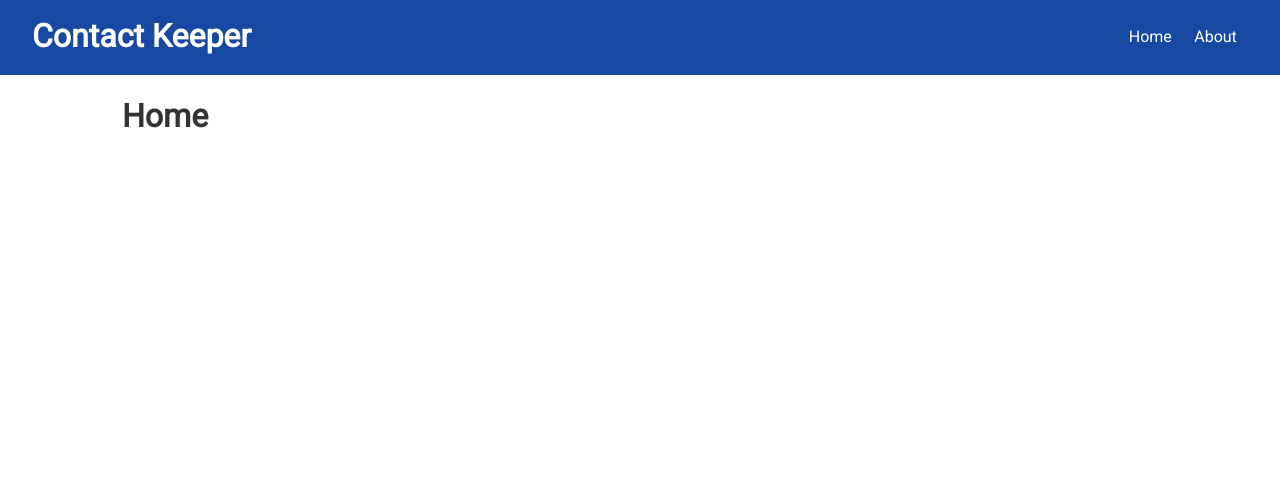
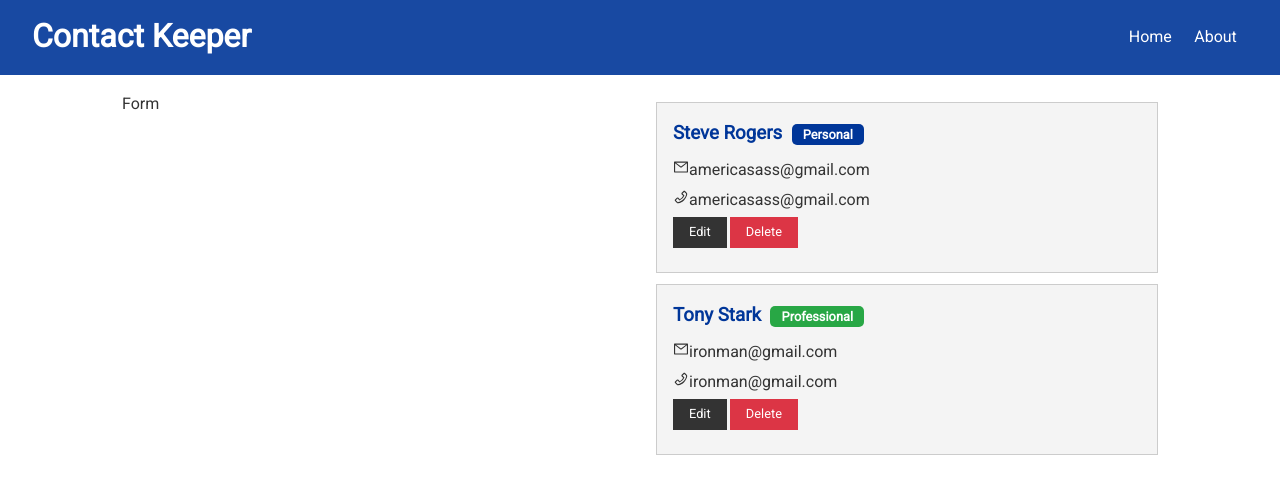
Before and after one commit to Moonbladez/contact-keeper, a React (Create React App) app in the folder client/: page / in a window 1280 px wide. Shown: the top 494 px of the page. Built offline with nearby package versions, Linux system fonts and the light colour scheme.

Commit message:
added contacts and individual contact item

```diff
--- a/client/package.json
+++ b/client/package.json
@@ -9,6 +9,7 @@
 		"axios": "^0.19.2",
 		"react": "^16.13.1",
 		"react-dom": "^16.13.1",
+		"react-icons": "^3.10.0",
 		"react-router-dom": "^5.2.0",
 		"react-scripts": "3.4.1",
 		"react-transition-group": "^4.4.1",
--- a/client/src/App.css
+++ b/client/src/App.css
@@ -110,24 +110,31 @@
 .p {
   padding: 0.5rem;
 }
+
 .p-1 {
   padding: 1rem;
 }
+
 .p-2 {
   padding: 2rem;
 }
+
 .p-3 {
   padding: 3rem;
 }
+
 .py {
   padding: 0.5rem 0;
 }
+
 .py-1 {
   padding: 1rem 0;
 }
+
 .py-2 {
   padding: 2rem 0;
 }
+
 .py-3 {
   padding: 3rem 0;
 }
@@ -136,24 +143,31 @@
 .m {
   margin: 0.5rem;
 }
+
 .m-1 {
   margin: 1rem;
 }
+
 .m-2 {
   margin: 2rem;
 }
+
 .m-3 {
   margin: 3rem;
 }
+
 .my {
   margin: 0.5rem 0;
 }
+
 .my-1 {
   margin: 1rem 0;
 }
+
 .my-2 {
   margin: 2rem 0;
 }
+
 .my-3 {
   margin: 3rem 0;
 }
@@ -221,6 +235,7 @@
   background: var(--light-color);
   color: #333;
   border-radius: 5px;
+  text-transform: capitalize;
 }
 
 .alert {
@@ -388,13 +403,16 @@
 .item-enter {
   opacity: 0;
 }
+
 .item-enter-active {
   opacity: 1;
   transition: opacity 1000ms ease-in;
 }
+
 .item-exit {
   opacity: 1;
 }
+
 .item-exit-active {
   opacity: 0;
   transition: opacity 1000ms ease-in;
--- /dev/null
+++ b/client/src/components/contacts/ContactItem.jsx
@@ -0,0 +1,46 @@
+import React from "react";
+import PropTypes from "prop-types";
+
+import { AiOutlineMail, AiOutlinePhone } from "react-icons/ai";
+
+export const ContactItem = ({ contact }) => {
+	const { name, id, email, phone, type } = contact;
+	return (
+		<div className='card bg-light'>
+			<h3 className='text-primary text-left'>
+				{name}{" "}
+				<span
+					className={
+						`badge ` +
+						(type === "professional" ? "badge-success" : "badge-primary")
+					}
+				>
+					{type}
+				</span>
+			</h3>
+			<ul className='list'>
+				{email && (
+					<li>
+						<AiOutlineMail></AiOutlineMail>
+						{email}
+					</li>
+				)}
+				{phone && (
+					<li>
+						<AiOutlinePhone></AiOutlinePhone>
+						{email}
+					</li>
+				)}
+
+				<div>
+					<button className='btn btn-dark btn-sm'>Edit</button>
+					<button className='btn btn-danger btn-sm'>Delete</button>
+				</div>
+			</ul>
+		</div>
+	);
+};
+
+ContactItem.propTypes = {
+	contact: PropTypes.object.isRequired,
+};
--- /dev/null
+++ b/client/src/components/contacts/Contacts.jsx
@@ -0,0 +1,16 @@
+import React, { useContext } from "react";
+import { ContactItem } from "./ContactItem";
+import ContactContext from "../../context/contact/contactContext";
+
+export const Contacts = () => {
+	const contactContext = useContext(ContactContext);
+	const { contacts } = contactContext;
+
+	return (
+		<>
+			{contacts.map((contact) => (
+				<ContactItem contact={contact} key={contact.id} />
+			))}
+		</>
+	);
+};
--- a/client/src/components/pages/Home.jsx
+++ b/client/src/components/pages/Home.jsx
@@ -1,9 +1,14 @@
 import React from "react";
+
+import { Contacts } from "../contacts/Contacts";
 
 export const Home = () => {
 	return (
-		<div>
-			<h1>Home</h1>
+		<div className='grid-2'>
+			<div>Form</div>
+			<div>
+				<Contacts />
+			</div>
 		</div>
 	);
 };
```
Also changed, not shown: 2 other files (tests, documents, lock files or other folders).
